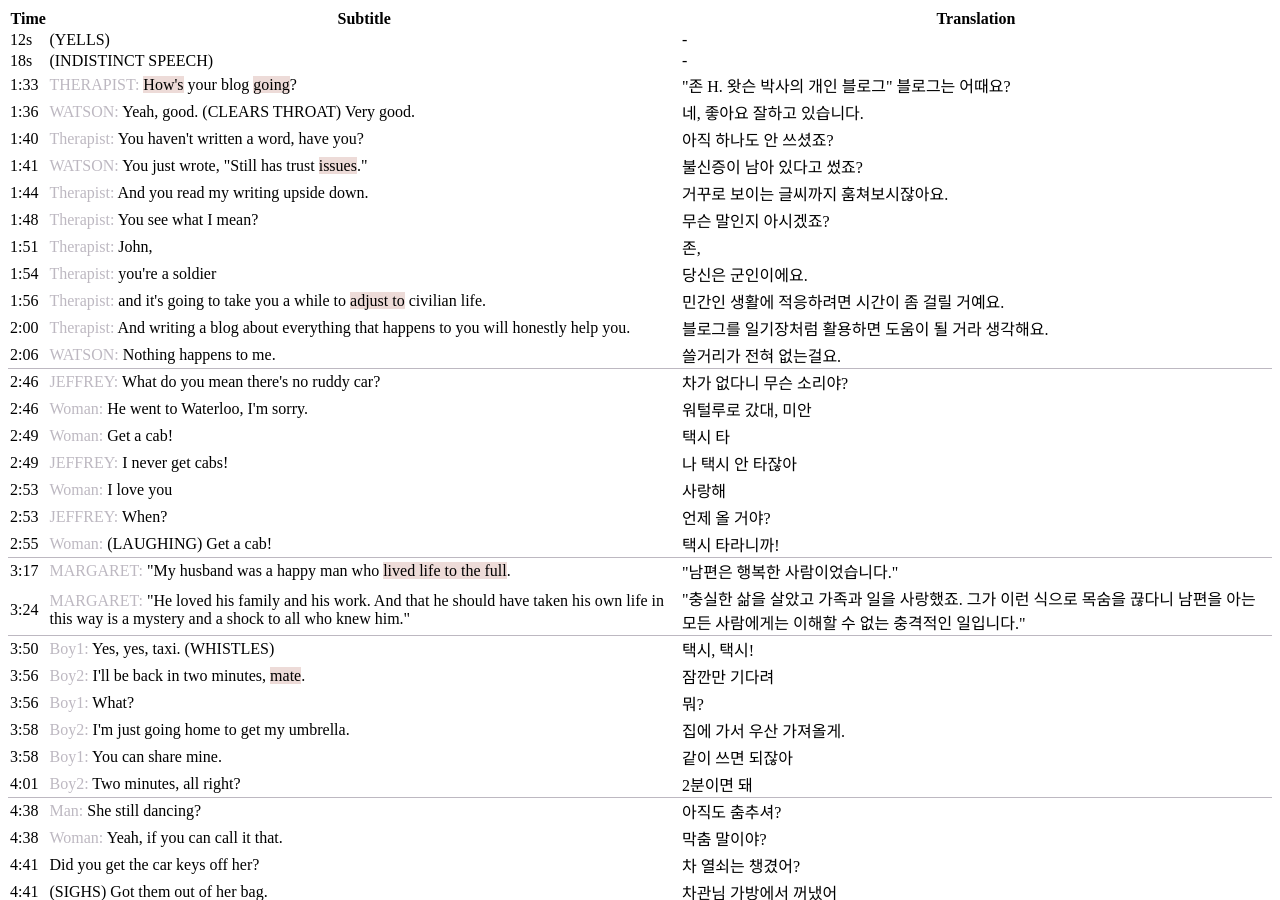
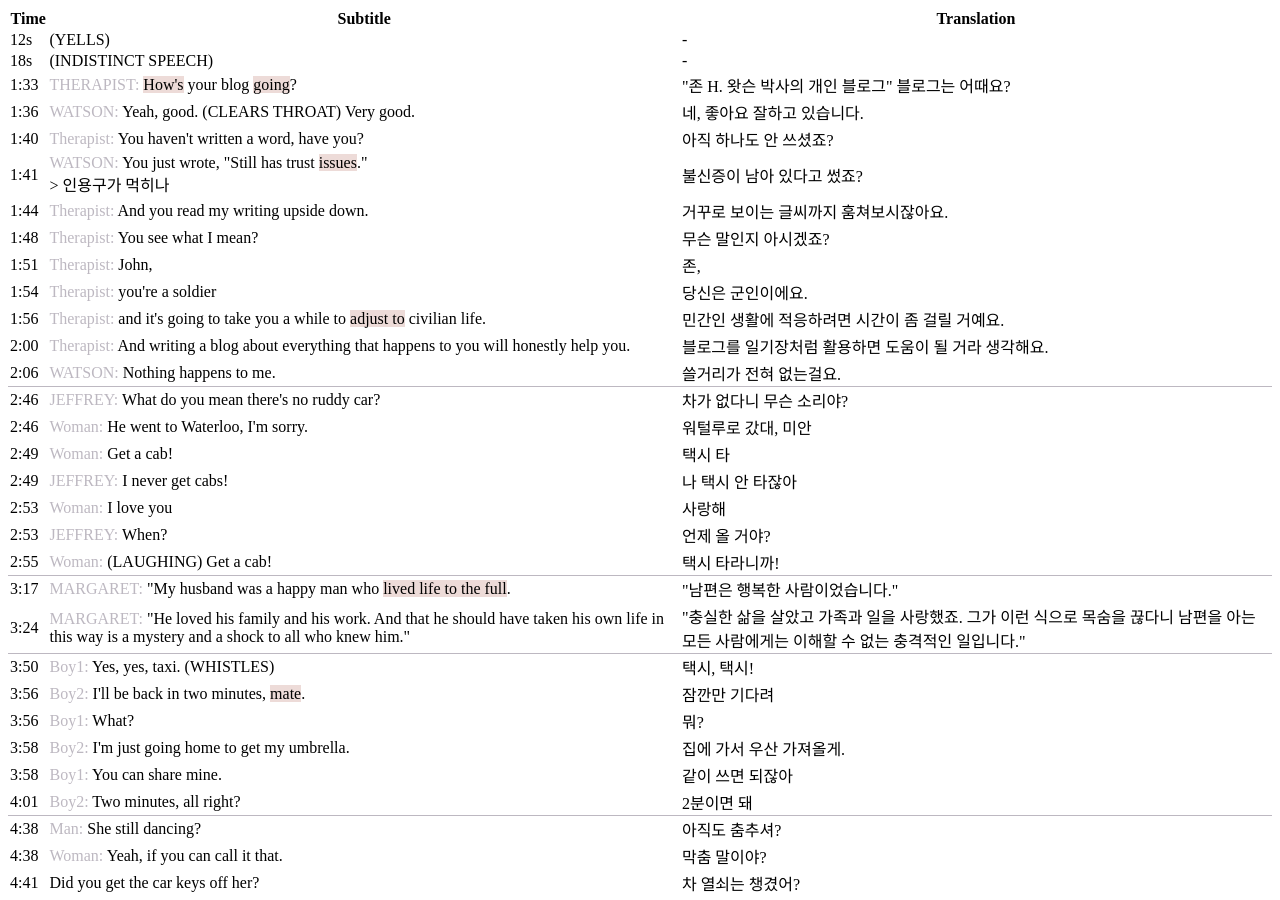
Before and after one commit to finddme/finddme.github.io, a Jekyll site: the page built from _posts/2020-12-02-Sherlock1.md, in a window 1280 px wide and 900 px high. Built offline with Jekyll 4.4.1, drawn with Linux system fonts in a browser that asks for light colours.

Commit message:
Update 2020-12-02-Sherlock1.md

```diff
--- a/_posts/2020-12-02-Sherlock1.md
+++ b/_posts/2020-12-02-Sherlock1.md
@@ -22,7 +22,7 @@
        <tr><td>1:33</td><td><span style="color:#BDB8C1">THERAPIST:</span> <span style="background-color:#EDDBD8">How's</span> your blog <span style="background-color:#EDDBD8">going</span>?</td><td>"존 H. 왓슨 박사의 개인 블로그" 블로그는 어때요?</td></tr>
        <tr><td>1:36</td><td><span style="color:#BDB8C1">WATSON:</span> Yeah, good. (CLEARS THROAT) Very good.</td><td>네, 좋아요 잘하고 있습니다.</td></tr>
        <tr><td>1:40</td><td><span style="color:#BDB8C1">Therapist:</span> You haven't written a word, have you?</td><td>아직 하나도 안 쓰셨죠?</td></tr>
-       <tr><td>1:41</td><td><span style="color:#BDB8C1">WATSON:</span> You just wrote, "Still has trust <span style="background-color:#EDDBD8">issues</span>."</td><td>불신증이 남아 있다고 썼죠?</td></tr>
+       <tr><td>1:41</td><td><span style="color:#BDB8C1">WATSON:</span> You just wrote, "Still has trust <span style="background-color:#EDDBD8">issues</span>."<br>> 인용구가 먹히나</td><td>불신증이 남아 있다고 썼죠?</td></tr>
        <tr><td>1:44</td><td><span style="color:#BDB8C1">Therapist:</span> And you read my writing upside down.</td><td>거꾸로 보이는 글씨까지 훔쳐보시잖아요.</td></tr>
        <tr><td>1:48</td><td><span style="color:#BDB8C1">Therapist:</span> You see what I mean?</td><td>무슨 말인지 아시겠죠?</td></tr>
        <tr><td>1:51</td><td><span style="color:#BDB8C1">Therapist:</span> John,</td><td>존,</td></tr>
```
